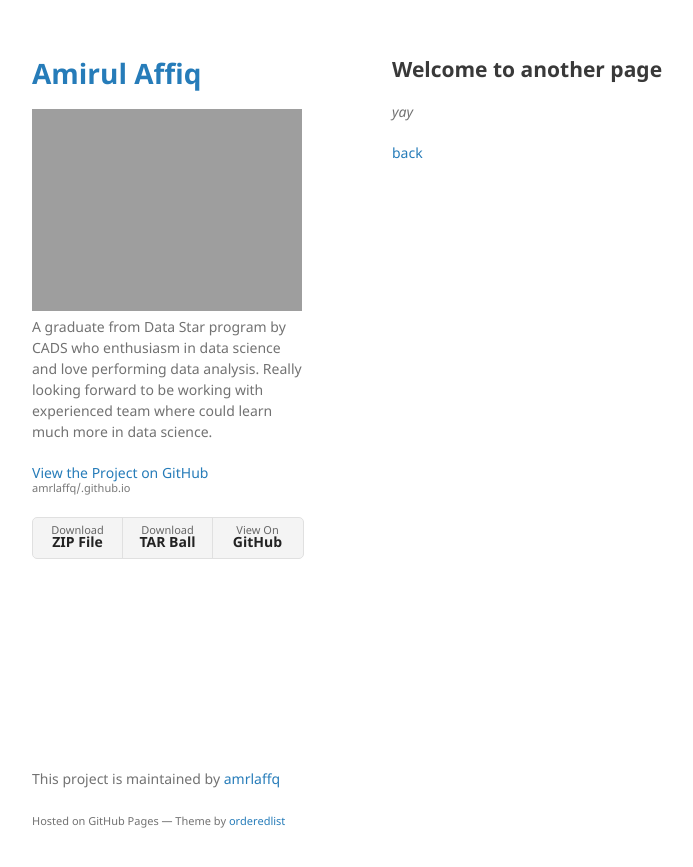
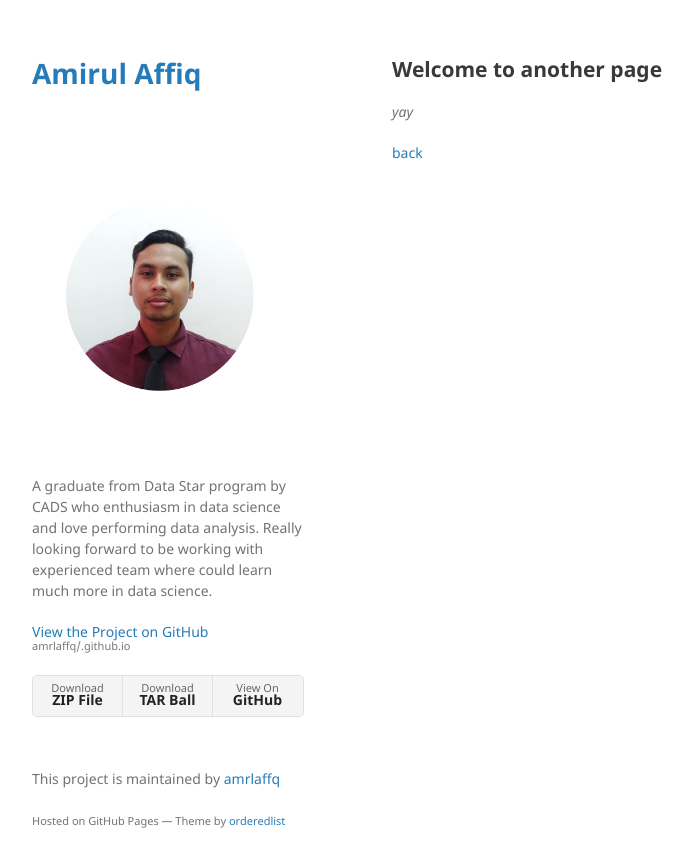
Before and after one commit to amrlaffq/.github.io, a Jekyll site: the page built from another-page.md, in a window 1280 px wide. Shown: the top 867 px of the page, without its empty margins (178-871 px from the left). Built offline with Jekyll 4.4.1, drawn with Linux system fonts in a browser that asks for light colours; our own code applies the rules of GitHub Pages for plain Markdown files.

Commit message:
Update _config.yml

```diff
--- a/_config.yml
+++ b/_config.yml
@@ -1,5 +1,5 @@
 title: Amirul Affiq
-logo: 'https://amrlaffq.github.io/images/profile pic.jpeg?raw=true'
+logo: 'https://amrlaffq.github.io/images/profile pic.png?raw=true'
 description: A graduate from Data Star program by CADS who enthusiasm in data science and love performing data analysis. Really looking forward to be working with experienced team where could learn much more in data science.
 show_downloads: true
 google_analytics:
```
